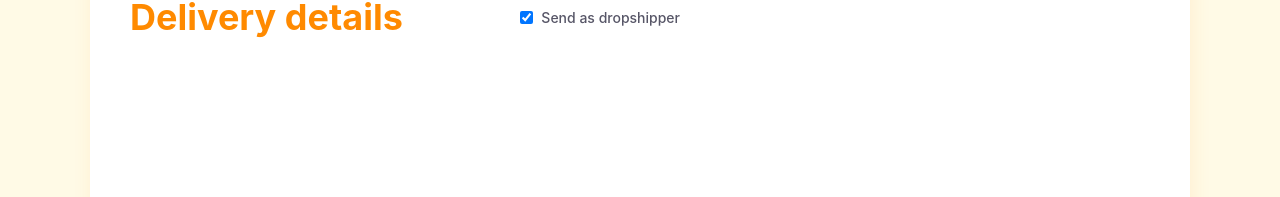
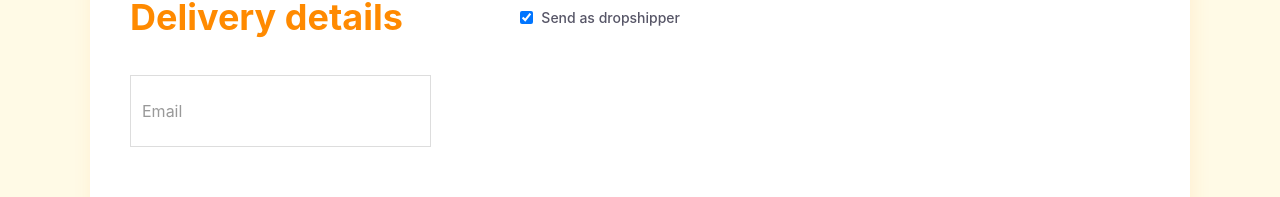
Before and after one commit to albarkahdev/jakmall-checkout-page, a React (Create React App) app: page / in a window 1280 px wide. Shown: the part 217-414 px from the top of the page. Built offline with nearby package versions, Linux system fonts and the light colour scheme.

Commit message:
create text input

```diff
--- a/src/modules/deliveryDetails/components/BoxDeliveryDetails.js
+++ b/src/modules/deliveryDetails/components/BoxDeliveryDetails.js
@@ -4,6 +4,7 @@ import BoxForm from "../../../ui/BoxForm/BoxForm";
 import BoxSummary from "../../../ui/BoxSummary/BoxSummary";
 import HeaderForm from "../../../ui/HeaderForm/HeaderForm";
 import BoxNavigation from "../../../ui/BoxNavigation/BoxNavigation";
+import FormGroup from "./FormGroup";
 
 const listStep = [
   {
@@ -38,6 +39,7 @@ const BoxDeliveryDetails = () => {
             labelCheckbox="Send as dropshipper"
             isCheckboxChecked
           />
+          <FormGroup />
         </BoxForm>
         <BoxSummary>
 
--- /dev/null
+++ b/src/modules/deliveryDetails/components/DetailsFormGroup.js
@@ -0,0 +1,16 @@
+import styled from "styled-components";
+import TextInput from "../../../ui/TextInput/TextInput";
+
+const Wrapper = styled.div`
+
+`;
+
+const DetailsFormGroup = () => {
+  return (
+    <Wrapper>
+      <TextInput />
+    </Wrapper>
+  )
+}
+
+export default DetailsFormGroup;
--- /dev/null
+++ b/src/modules/deliveryDetails/components/DropshipperFormGroup.js
@@ -0,0 +1,16 @@
+import styled from "styled-components";
+import TextInput from "../../../ui/TextInput/TextInput";
+
+const Wrapper = styled.div`
+
+`;
+
+const DropshipperFormGroup = () => {
+  return (
+    <Wrapper>
+      {/* <TextInput /> */}
+    </Wrapper>
+  )
+}
+
+export default DropshipperFormGroup;
--- /dev/null
+++ b/src/modules/deliveryDetails/components/FormGroup.js
@@ -0,0 +1,21 @@
+import styled from "styled-components";
+import DetailsFormGroup from "./DetailsFormGroup";
+import DropshipperFormGroup from "./DropshipperFormGroup";
+
+const Wrapper = styled.div`
+  width: 100%;
+  display: flex;
+  flex-direction: row;
+  justify-content: space-between;
+`;
+
+const FormGroup = () => {
+  return (
+    <Wrapper>
+      <DetailsFormGroup />
+      <DropshipperFormGroup />
+    </Wrapper>
+  )
+}
+
+export default FormGroup;
--- a/src/ui/HeaderForm/HeaderForm.js
+++ b/src/ui/HeaderForm/HeaderForm.js
@@ -8,6 +8,7 @@ const Wrapper = styled.div`
   flex-direction: row;
   justify-content: space-between;
   align-items: center;
+  margin-bottom: 36px;
 `;
 
 const HeaderForm = ({ title, isChekboxAvailable, labelCheckbox, isCheckboxChecked }) => {
--- /dev/null
+++ b/src/ui/TextInput/TextInput.js
@@ -0,0 +1,103 @@
+import styled from 'styled-components';
+import { FiCheck, FiX } from "react-icons/fi";
+import { useState } from 'react';
+
+const colorByType = {
+  normal: {
+    color: "#999",
+    borderColor: "#ddd",
+  },
+  correct: {
+    color: "#1BD97B",
+    borderColor: "#1BD97B",
+  },
+  wrong: {
+    color: "#FF8A00",
+    borderColor: "#FF8A00",
+
+  }
+};
+
+const Wrapper = styled.div`
+  display: flex;
+  flex-direction: column;
+  min-width: 250px;
+  position: relative;
+`;
+
+const Input = styled.input`
+  width: 100%;
+  height: 56px;
+  padding: 14px 35px 0 10px;
+  outline: 0;
+  border: 1px solid ${props => props.borderColor};
+  background: #fff;
+  font-size: 16px;
+`;
+
+const LabelInput = styled.label`
+  font-size: 16px;
+  padding: 0 12px;
+  color: ${props => props.color};
+  pointer-events: none;
+  position: absolute;
+  transform: ${
+    props => props.isActive
+    ? "translate(0, 12px) scale(0.75)"
+    : "translate(0, 26px) scale(1)"};
+  transform-origin: top left;
+  transition: all 0.2s ease-out;
+  ${Wrapper}:focus-within & {
+    transform: translate(0, 12px) scale(0.75);
+  }
+`;
+
+const CheckIcon = styled(FiCheck)`
+  color: ${props => props.color};
+  position: absolute;
+  right: -35px;
+  top: 35px;
+`;
+
+const XIcon = styled(FiX)`
+  color: ${props => props.color};
+  position: absolute;
+  right: -35px;
+  top: 35px;
+`;
+
+const TextInput = ({ type = "normal", typeInput }) => {
+  const [isActive, setIsActive] = useState(false);
+
+  const handleTextChange = (e) => {
+    const text = e?.target?.value;
+
+    if (text !== '' && !isActive) {
+      setIsActive(true);
+    } else if (text === '' && isActive) {
+      setIsActive(false);
+    }
+  }
+
+  const colorBase = colorByType.hasOwnProperty(type)
+    ? colorByType[type]
+    : colorByType["normal"];
+
+  return (
+    <Wrapper>
+      <Input
+        borderColor={colorBase.borderColor}
+        type={typeInput}
+        onChange={handleTextChange}
+      />
+      <LabelInput
+        isActive={isActive}
+        color={colorBase.color}
+      >Email</LabelInput>
+      {type === "correct" && <CheckIcon color={colorBase.color} />}
+      {type === "wrong" && <XIcon color={colorBase.color} />}
+    </Wrapper>
+  )
+}
+
+export default TextInput;
```
